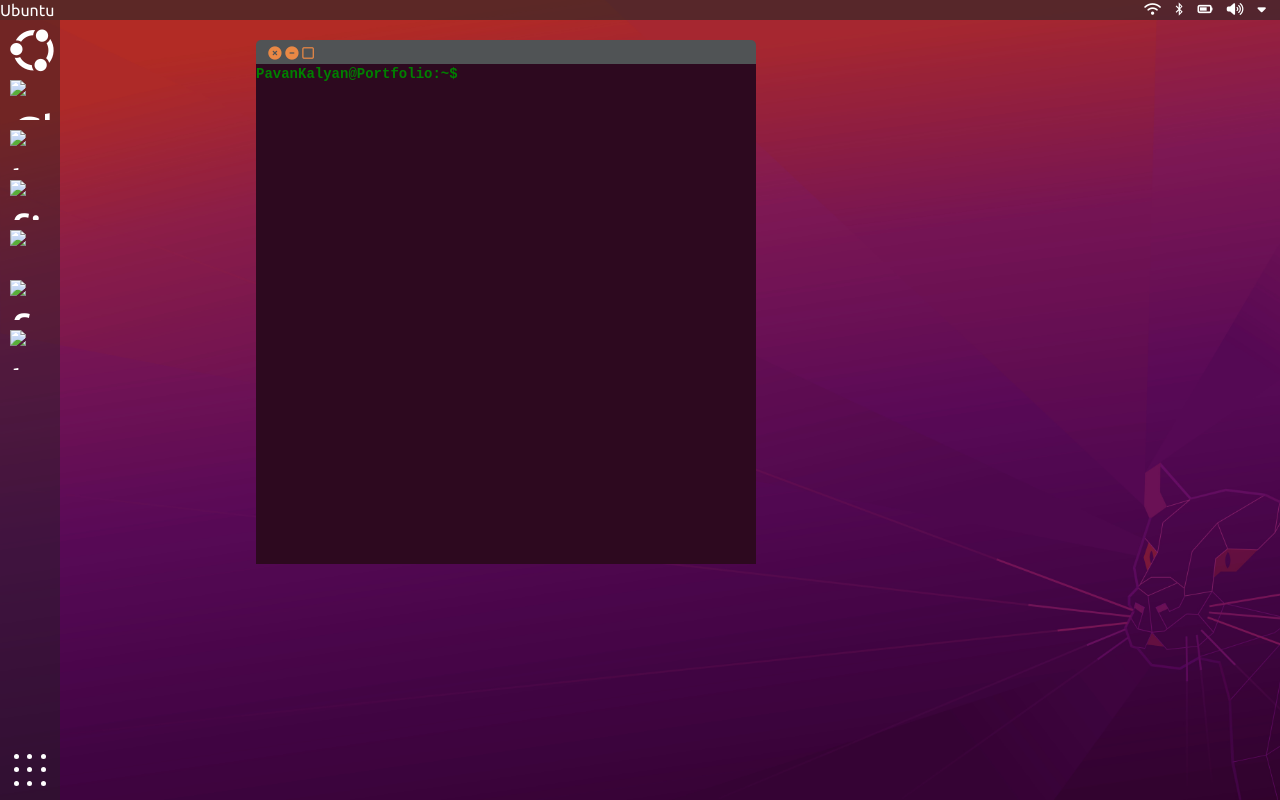
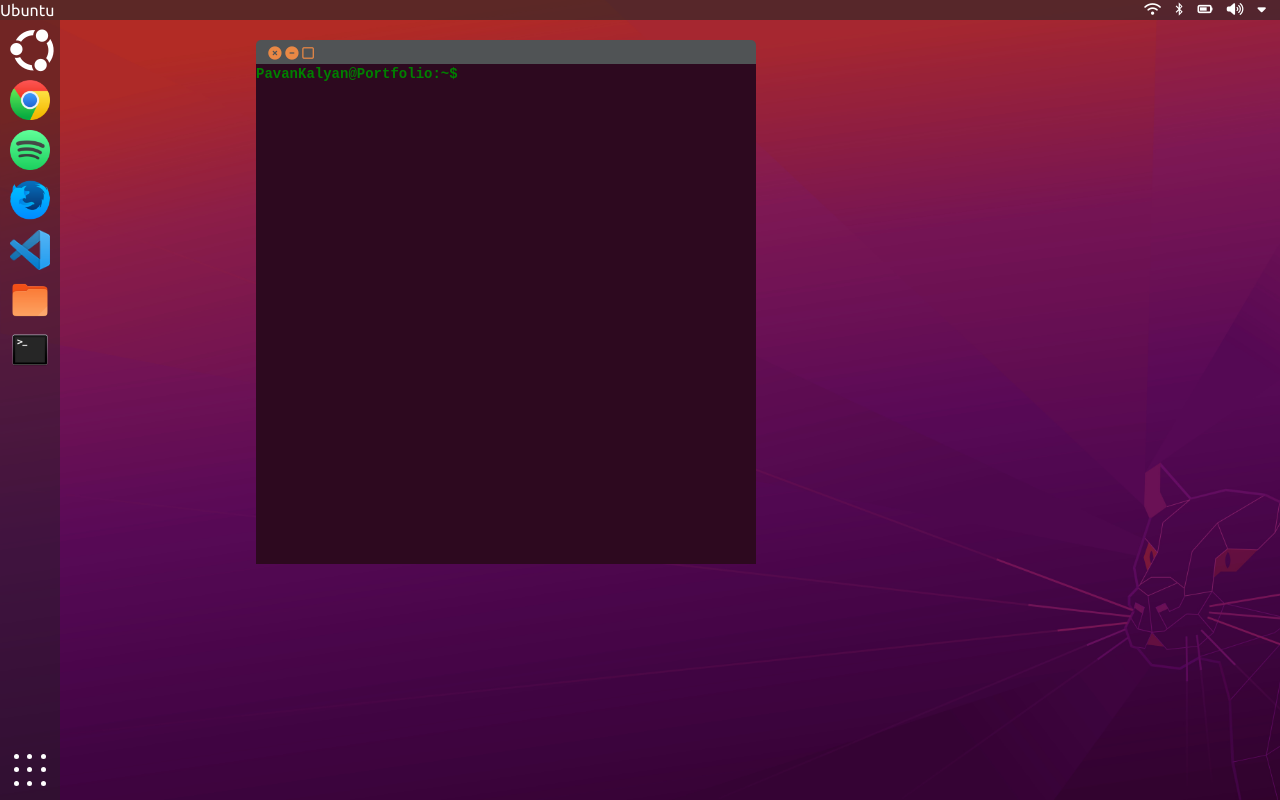
Before and after one commit to pavankalyan-codes/30-Days-30-Projects, a plain HTML site: page 8 Ubuntu Theme/index.html in a window 1280 px wide. Drawn offline with nearby package versions, Linux system fonts and the light colour scheme; the site is published under a folder, as on GitHub Pages, so addresses that start at the root find nothing.

Commit message:
paths chages

```diff
--- a/8 Ubuntu Theme/index.html
+++ b/8 Ubuntu Theme/index.html
@@ -38,33 +38,33 @@
                 </div>
                 <div class="d-flex space-even">
                     <div class="circle transparent"></div>
-                    <img onclick="openApp('chrome')" src="/chrome.png" class="app-icon" alt="Chrome" />
+                    <img onclick="openApp('chrome')" src="./chrome.png" class="app-icon" alt="Chrome" />
                     <div class="circle transparent"></div>
                 </div>
 
                 <div class="d-flex space-even">
                     <div class="circle transparent"></div>
-                    <img src="/spotify.png" class="app-icon" alt="terminal" />
+                    <img src="./spotify.png" class="app-icon" alt="terminal" />
                     <div class="circle transparent"></div>
                 </div>
                 <div class="d-flex space-even">
                     <div class="circle transparent"></div>
-                    <img src="/firefox-developer.png" class="app-icon" alt="firefox-developer" />
+                    <img src="./firefox-developer.png" class="app-icon" alt="firefox-developer" />
                     <div class="circle transparent"></div>
                 </div>
                 <div class="d-flex space-even">
                     <div class="circle transparent"></div>
-                    <img onclick="openApp('vscode')" src="/logo-vs-code.png" class="app-icon" alt="code" />
+                    <img onclick="openApp('vscode')" src="./logo-vs-code.png" class="app-icon" alt="code" />
                     <div class="circle transparent"></div>
                 </div>
                 <div class="d-flex space-even">
                     <div class="circle transparent"></div>
-                    <img src="/folder.png" class="app-icon" alt="folder" />
+                    <img src="./folder.png" class="app-icon" alt="folder" />
                     <div class="circle transparent"></div>
                 </div>
                 <div class="d-flex space-even">
                     <div class="circle transparent"></div>
-                    <img src="/Terminal.png" class="app-icon" alt="terminal" />
+                    <img src="./Terminal.png" class="app-icon" alt="terminal" />
                     <div class="circle transparent"></div>
                 </div>
             </div>
--- a/8 Ubuntu Theme/style.css
+++ b/8 Ubuntu Theme/style.css
@@ -1,5 +1,5 @@
 body {
-    background-image: url("ubuntu.jpeg");
+    background-image: url("./ubuntu.jpeg");
     background-size: cover;
     height: 100vh;
     font-family: "Ubuntu" !important;
```
